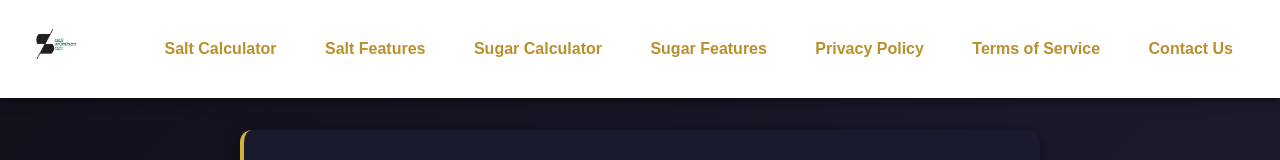
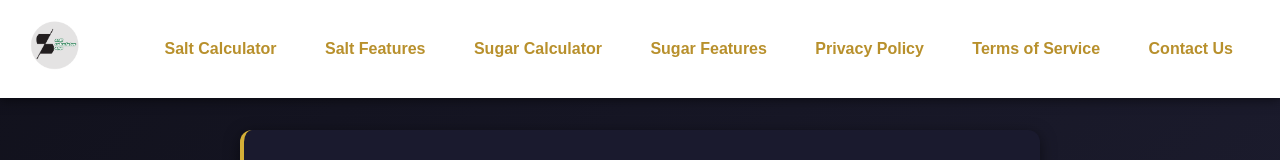
Before and after one commit to waninc/saltcalculatorapp, a plain HTML site: page contact.html in a window 1280 px wide. Shown: the top 160 px of the page. Drawn offline with Linux system fonts and the light colour scheme.

Commit message:
contact.html

```diff
--- a/contact.html
+++ b/contact.html
@@ -10,7 +10,7 @@
 <body>
   <header>
     <div class="logo">
-      <img src="assets/logo.jpg" alt="Salt & Sugar Calculator Logo" />
+      <img src="assets/logo.png" alt="Salt & Sugar Calculator Logo" />
     </div>
     <div class="hamburger-menu" id="hamburgerMenu">
       <div class="bar"></div>
```
